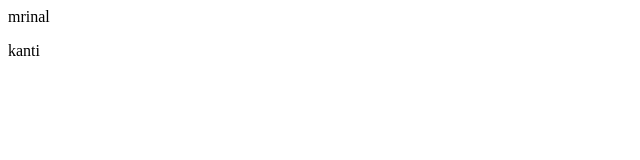
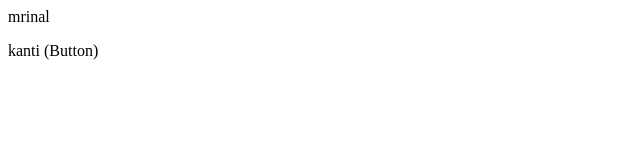
Before and after one commit to pythonmrinal/localrepo, a plain HTML site: page index.html in a window 1280 px wide. Shown: the full height of the page, 0-640 px from the left. Drawn offline with Linux system fonts and the light colour scheme.

```diff
--- a/index.html
+++ b/index.html
@@ -2,6 +2,6 @@
   mrinal
 </p>
 <p>
-  kanti
+  kanti (Button)
 
 </p>
```
